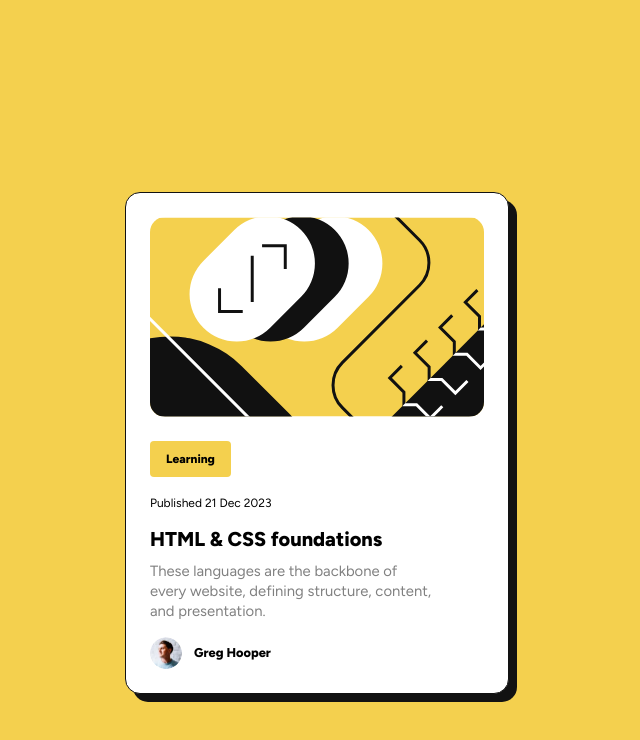
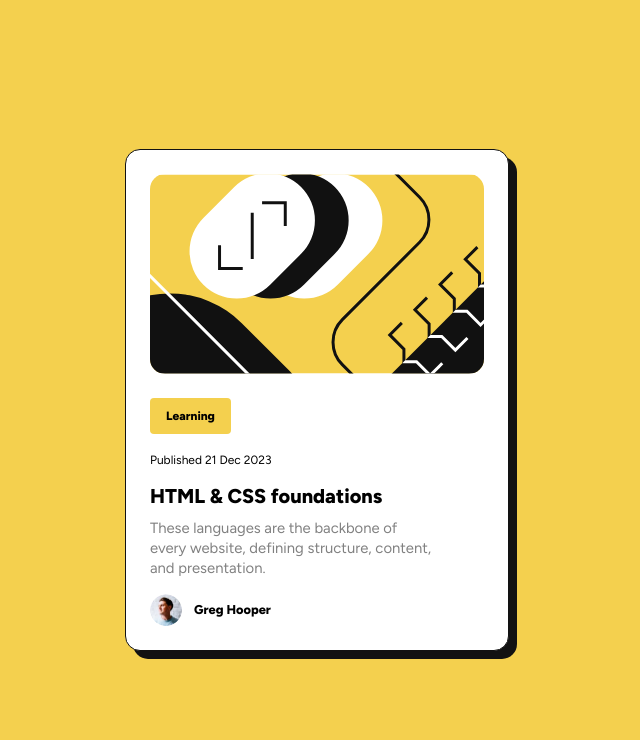
Before and after one commit to loumorganrene/frontend-mentor, a plain HTML site: page blog-preview-card/index.html in a window 1280 px wide. Shown: the whole page, without its empty margins (323-963 px from the left). Drawn offline with Linux system fonts and the light colour scheme.

Commit message:
:lipstick: update: replace margin in article by justify-content as advice by Jeje on Frontend Mentor comments

```diff
--- a/blog-preview-card/index.css
+++ b/blog-preview-card/index.css
@@ -23,6 +23,7 @@
 body {
   display: flex;
   flex-direction: column;
+  justify-content: center;
   align-items: center;
   min-height: 100svh;
   background: var(--primary-clr);
@@ -87,7 +88,6 @@ article {
   border: 1px solid var(--neutral-black);
   box-shadow: 8px 8px 0 0 var(--neutral-black);
   width: 327px;
-  margin: 50% auto;
   padding: 1.5rem;
   gap: 1rem;
 
```
